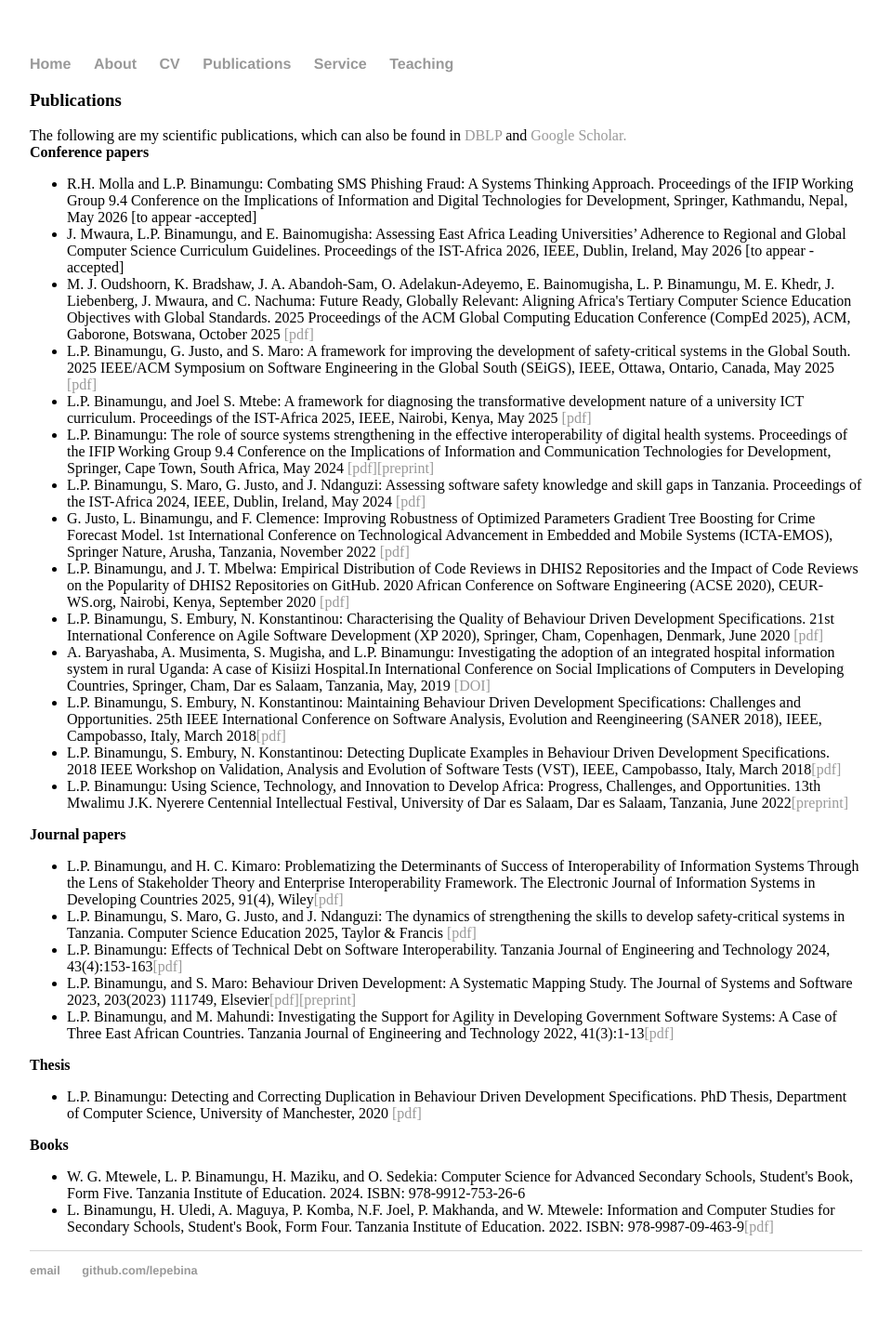
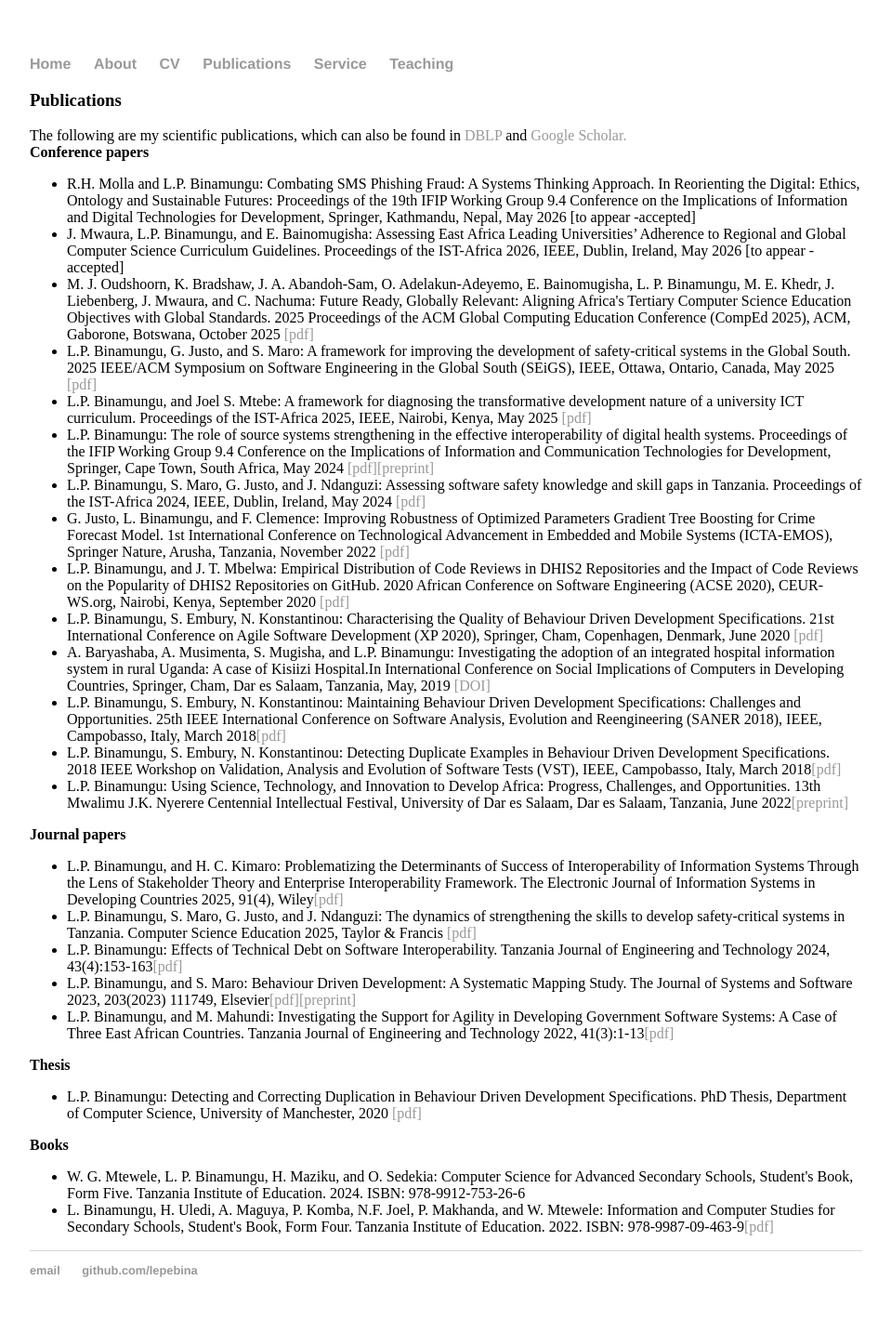
Before and after one commit to lepebina/lepebina.github.io, a Jekyll site: the page built from publications.html, in a window 1280 px wide. Shown: the whole page at 93% size, without its empty margins (160-1119 px from the left). Built offline with Jekyll 4.4.1, drawn with Linux system fonts in a browser that asks for light colours.

Commit message:
Update publications.html

```diff
--- a/publications.html
+++ b/publications.html
@@ -8,7 +8,7 @@ title: Leonard Peter Binamungu
 
 	<b>Conference papers</b>
 	<ul>
-	    <li>R.H. Molla and L.P. Binamungu: Combating SMS Phishing Fraud: A Systems Thinking Approach. Proceedings of the IFIP Working Group 9.4 Conference on the Implications of Information and Digital Technologies for Development, Springer,  Kathmandu, Nepal, May 2026 [to appear -accepted]</li>
+	    <li>R.H. Molla and L.P. Binamungu: Combating SMS Phishing Fraud: A Systems Thinking Approach. In Reorienting the Digital: Ethics, Ontology and Sustainable Futures: Proceedings of the 19th IFIP Working Group 9.4 Conference on the Implications of Information and Digital Technologies for Development, Springer,  Kathmandu, Nepal, May 2026 [to appear -accepted]</li>
          <li>J. Mwaura, L.P. Binamungu, and E. Bainomugisha: Assessing East Africa Leading Universities’ Adherence to Regional and Global Computer Science Curriculum Guidelines. Proceedings of the IST-Africa 2026, IEEE, Dublin, Ireland, May 2026 [to appear -accepted]</li>
 		<li>M. J. Oudshoorn, K. Bradshaw, J. A. Abandoh-Sam, O. Adelakun-Adeyemo, E. Bainomugisha, L. P. Binamungu, M. E. Khedr, J. Liebenberg, J. Mwaura, and C. Nachuma: Future Ready, Globally Relevant: Aligning Africa's Tertiary Computer Science Education Objectives with Global Standards. 2025 Proceedings of the ACM Global Computing Education Conference (CompEd 2025), ACM, Gaborone, Botswana, October 2025 <a href="https://dl.acm.org/doi/abs/10.1145/3736251.3749527">[pdf]</a></li>
 		<li>L.P. Binamungu, G. Justo, and S. Maro:  A framework for improving the development of safety-critical systems in the Global South. 2025 IEEE/ACM Symposium on Software Engineering in the Global South (SEiGS), IEEE, Ottawa, Ontario, Canada, May 2025 <a href="https://doi.org/10.1109/SEiGS66664.2025.00005">[pdf]</a></li>
```
